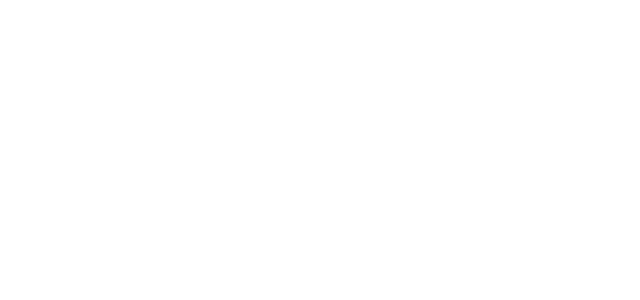
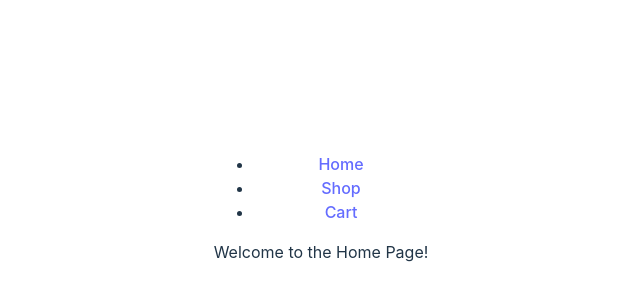
Before and after one commit to finnian-smith/shopping-cart, a React (Vite) app: page / in a window 1280 px wide. Shown: the part 200-500 px from the top of the page, without its empty margins (319-959 px from the left). Built offline with nearby package versions, Linux system fonts and the light colour scheme.

Commit message:
Set up basic routing

```diff
--- a/src/App.jsx
+++ b/src/App.jsx
@@ -1,7 +1,21 @@
+import { BrowserRouter as Router, Route, Routes } from "react-router-dom";
+import routes from "./routes";
+import Navbar from "./components/Navbar";
 import "./App.css";
 
 function App() {
-  return <></>;
+  return (
+    <>
+      <Router>
+        <Navbar />
+        <Routes>
+          {routes.map((route, index) => (
+            <Route key={index} path={route.path} element={route.element} />
+          ))}
+        </Routes>
+      </Router>
+    </>
+  );
 }
 
 export default App;
--- a/src/components/Navbar.jsx
+++ b/src/components/Navbar.jsx
@@ -0,0 +1,21 @@
+import { Link } from "react-router-dom";
+
+const Navbar = () => {
+  return (
+    <nav>
+      <ul>
+        <li>
+          <Link to="/">Home</Link>
+        </li>
+        <li>
+          <Link to="/shop">Shop</Link>
+        </li>
+        <li>
+          <Link to="/cart">Cart</Link>
+        </li>
+      </ul>
+    </nav>
+  );
+};
+
+export default Navbar;
--- a/src/pages/CartPage.jsx
+++ b/src/pages/CartPage.jsx
@@ -0,0 +1,5 @@
+const CartPage = () => {
+  return <div>Welcome to the Cart Page!</div>;
+};
+
+export default CartPage;
--- a/src/pages/Home.jsx
+++ b/src/pages/Home.jsx
@@ -0,0 +1,5 @@
+const Home = () => {
+  return <div>Welcome to the Home Page!</div>;
+};
+
+export default Home;
--- a/src/pages/Shop.jsx
+++ b/src/pages/Shop.jsx
@@ -0,0 +1,5 @@
+const Shop = () => {
+  return <div>Welcome to the Shop Page!</div>;
+};
+
+export default Shop;
--- /dev/null
+++ b/src/routes.jsx
@@ -0,0 +1,20 @@
+import Home from "./pages/Home";
+import Shop from "./pages/Shop";
+import CartPage from "./pages/CartPage";
+
+const routes = [
+  {
+    path: "/",
+    element: <Home />,
+  },
+  {
+    path: "/shop",
+    element: <Shop />,
+  },
+  {
+    path: "/cart",
+    element: <CartPage />,
+  },
+];
+
+export default routes;
```
